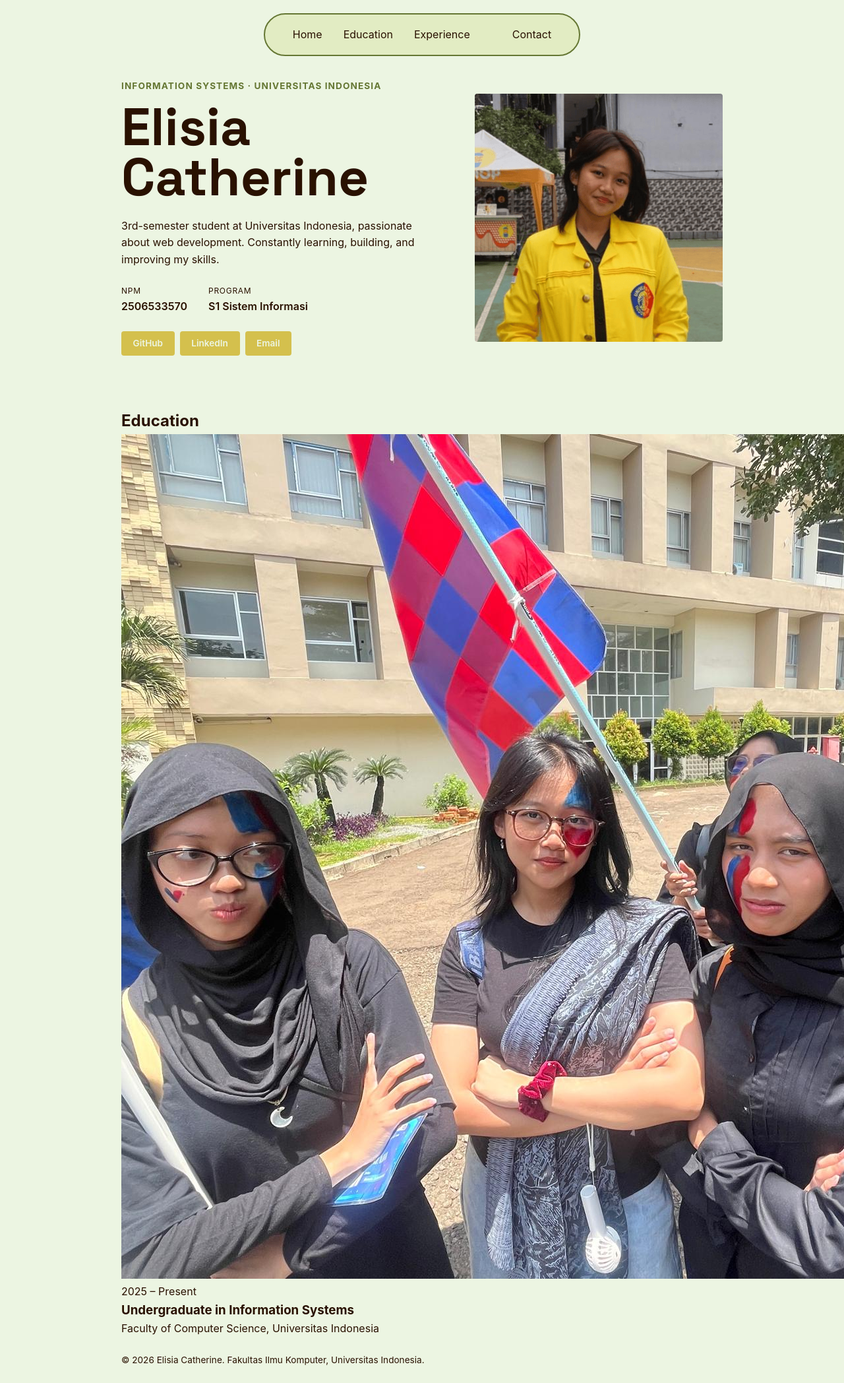
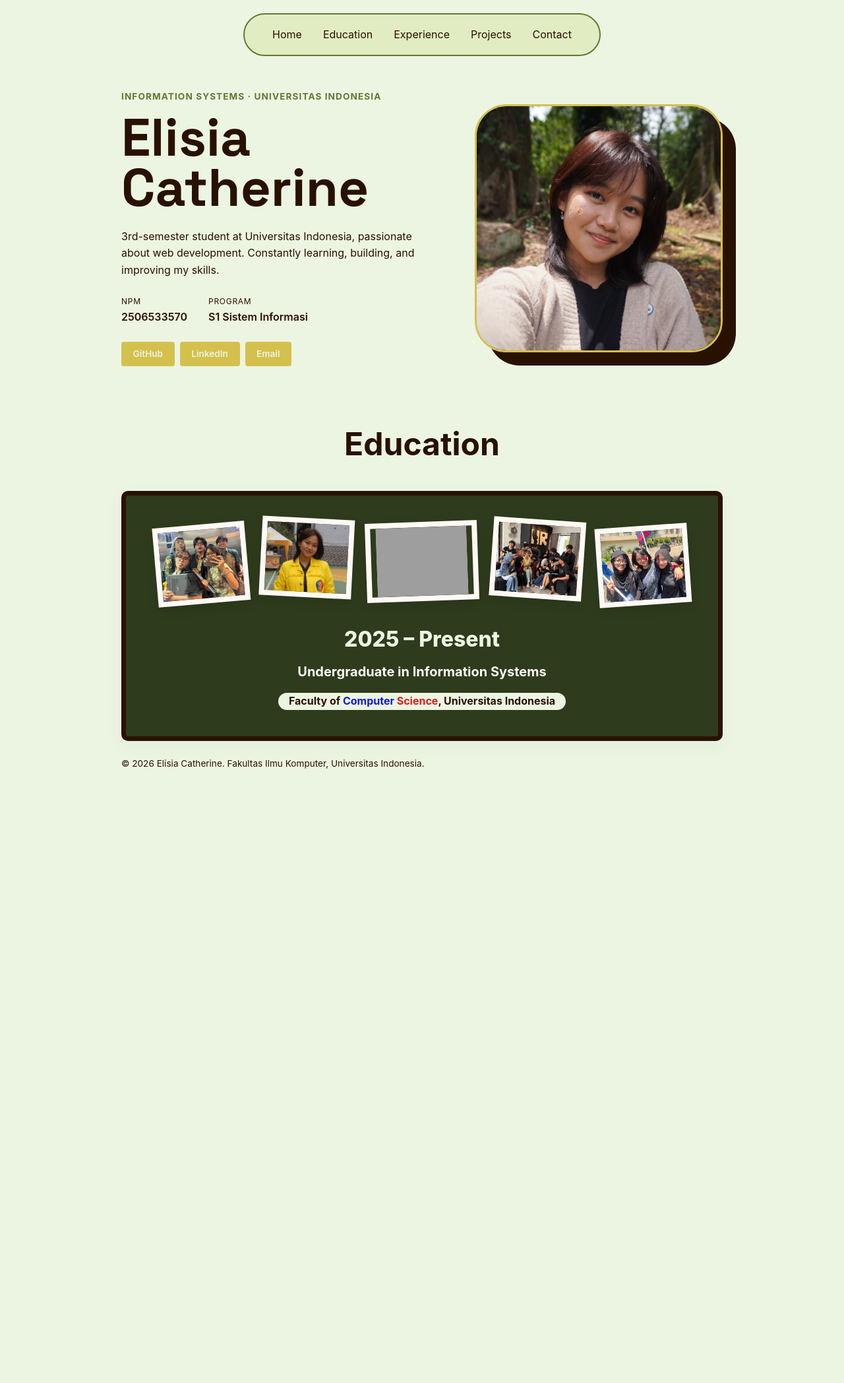
Before and after one commit to elisiaac/myportofolio, a Django app: page / in a window 1280 px wide; the page is wider, and only the part inside the window is pictured. Shown: that part at 66% size. After the commit the page ends 1165 px from the top of that part, so only its background shows below. Run offline with Django 5.2, Linux system fonts and the light colour scheme; grey boxes are pictures that could not be loaded.

Commit message:
style : making css code for education section

```diff
--- a/static/css/style.css
+++ b/static/css/style.css
@@ -10,6 +10,8 @@
     --color-old-gold: #D4C04D;
     --color-fern: #657733;
     --color-rich-mahogany: #291100;
+    --color-oak-moss : #2E3B1C;
+    --color-soft-cream : #FEF9F5;
     --radius: 4px;
 }
 
@@ -80,7 +82,7 @@ h1, .brand {
 }
 
 .hero {
-    padding: 7.5rem 0 5rem;
+    padding: 8.5rem 0 5rem;
 }
 
 .hero-grid {
@@ -174,8 +176,8 @@ h1, .brand {
     left: 1.25rem;
     width: 100%;
     height: 100%;
-    background-color: var(--accent);
-    border-radius: var(--radius);
+    background-color: var(--color-rich-mahogany);
+    border-radius: 3rem;
     z-index: 0;
 }
 
@@ -186,8 +188,8 @@ h1, .brand {
     width: 100%;
     aspect-ratio: 1 / 1;
     object-fit: cover;
-    border-radius: var(--radius);
-    border: 3px solid var(--ink);
+    border-radius: 3rem;
+    border: 3px solid var(--color-old-gold);
 }
 
 .site-footer {
@@ -214,3 +216,101 @@ h1, .brand {
         justify-content: flex-start;
     }
 }
+
+/* Bagian Education */
+.section-title {
+    font-size: 3rem;
+    text-align : center;
+    margin-bottom: 2rem;
+}
+
+.education-card {
+    max-width: 920px;
+    margin: 0 auto;
+    padding: 2.5rem 1.5rem;
+    background: var(--color-oak-moss);
+    border-radius: 10px;
+    border: 7px solid var(--color-rich-mahogany);
+    box-shadow: 0 8px 30px #03290f0a;
+    text-align: center;
+}
+
+.edu-gallery {
+    display: flex;
+    justify-content: center;
+    align-items: center;
+    flex-wrap: wrap;
+    gap: 1.25rem;
+    margin-bottom: 2rem;
+}
+
+.photo-item {
+    width: 140px;
+    height: 120px;
+    border: 0.5rem solid var(--color-soft-cream);
+    box-shadow: 0 6px 16px rgba(0, 0, 0, 0.1);
+    transition: transform 0.3s ease, box-shadow 0.3s ease;
+}
+
+.photo-arung {
+    width: 170px; /* dibedakan karena memiliki panjang yang berbeda */
+}
+.photo-arung .education-img {
+    object-fit: contain;
+}
+
+.education-img {
+    width: 100%;
+    height: 100%;
+    object-fit: cover;
+    display: block;
+}
+
+/* Bikin rotasinya satu-satu */
+.photo-item:nth-child(1) { transform: rotate(-5deg) translateY(4px); }
+.photo-item:nth-child(2) { transform: rotate(3deg) translateY(-6px); }
+.photo-item:nth-child(3) { transform: rotate(-2deg); }
+.photo-item:nth-child(4) { transform: rotate(4deg) translateY(-4px); }
+.photo-item:nth-child(5) { transform: rotate(-4deg) translateY(6px); }
+
+.photo-item:hover {
+    transform: rotate(0deg) scale(1.1);
+    box-shadow: 0 12px 30px rgba(158, 242, 113, 0.5);
+    z-index: 5;
+    }
+
+.education-period {
+    display: inline-block;
+    font-size: 2rem;
+    font-weight: 800;
+    color: var(--color-honeydew);
+    margin-bottom: 0.5rem;
+}
+
+.education-degree {
+    font-size: 1.25rem;
+    font-weight: 700;
+    color: var(--color-soft-cream);
+    margin-bottom: 1rem;
+}
+
+.education-institution {
+    font-size: 1rem;
+    margin: 0 auto;
+    padding: 0 1rem;
+    border-radius: 50px;
+    width: fit-content;
+    color: var(--color-rich-mahogany);
+    font-weight: 700;
+    background-color: var(--color-honeydew);
+}
+
+.computer {
+    color: #0f19e1;
+    font-weight: 700;
+}
+
+.science {
+    color: #e11d1d;
+    font-weight: 700;
+}
--- a/templates/index.html
+++ b/templates/index.html
@@ -16,7 +16,7 @@
                 <a href="#home">Home</a>
                 <a href="#education">Education</a>
                 <a href="#experience">Experience</a>
-                <a href="#project"></a>
+                <a href="#project">Projects</a>
                 <a href="#education">Contact</a>
             </nav>
         </div>
@@ -32,7 +32,7 @@
                 </div>
                 <div class="hero-photo">
                     <div class="photo-block"></div>
-                    <img class="avatar" src="/static/img/Elisia_Jakun.png" alt="Photo of Elisia">
+                    <img class="avatar" src="/static/img/elisia.jpg" alt="Photo of Elisia">
                 </div>
                 <div class="hero-details">
                     <p class="bio">3rd-semester student at Universitas Indonesia, passionate about web development. Constantly learning, building, and improving my skills.</p>
@@ -60,13 +60,28 @@
             <div class="container">
                 <h2 class="section-title">Education</h2>
                 <div class="education-card">
-                    <div class="education-media">
-                        <img src="/static/img/pacilz.jpeg" alt="Me at Faculty of Computer Science" class="education-img">
+                    <div class="edu-gallery">
+                        <div class="photo-item">
+                            <img src="/static/img/Kombistek.jpg" alt="Kombistek Team" class="education-img">
+                        </div>
+                        <div class="photo-item">
+                            <img src="/static/img/Elisia_Jakun.png" alt="Berjakun" class="education-img">
+                        </div>
+                        <div class="photo-item photo-arung">
+                            <img src="/static/img/MyPacil.JPEG" alt="Arung 2025" class="education-img">
+                        </div>
+                        <div class="photo-item">
+                            <img src="/static/img/Love.jpg" alt="My Love" class="education-img">
+                        </div>
+                        <div class="photo-item">
+                            <img src="/static/img/Parade.jpg" alt="Parade UI 2025" class="education-img">
+                        </div>
                     </div>
+
                     <div class="education-content">
                         <span class="education-period">2025 – Present</span>
                         <h3 class="education-degree">Undergraduate in Information Systems</h3>
-                        <p class="education-institution">Faculty of Computer Science, Universitas Indonesia</p>
+                        <p class="education-institution">Faculty of <span class="computer">Computer</span><span class="science"> Science</span>, Universitas Indonesia</p>
                     </div>
                 </div>
             </div>
```
Also changed, not shown: static/img/GelarKarya.jpg (added), static/img/Kombistek.jpg (added), static/img/Love.jpg (added), static/img/Parade.jpg (added), static/img/elisia.jpg (added), static/img/pacilz.jpeg (deleted), 1 other file.
